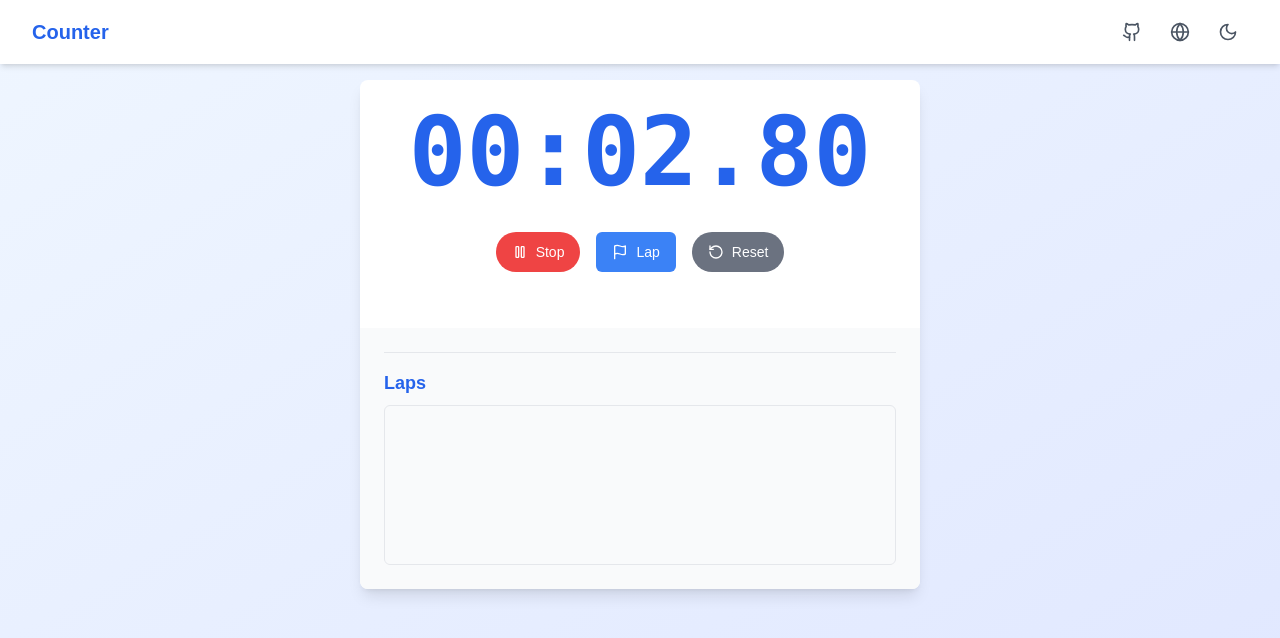
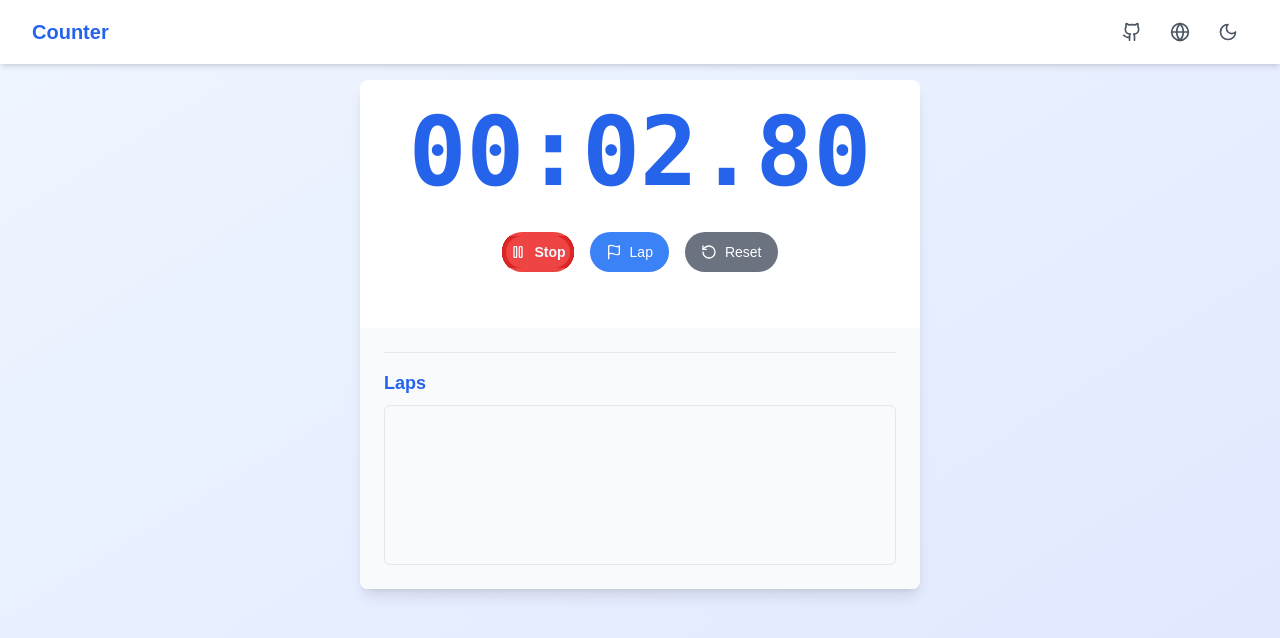
Before and after one commit to param-code/counter-app, a React (Vite) app: page / in a window 1280 px wide. Both pictures are taken after a click on the button "Start". Shown: the top 638 px of the page. Built offline with nearby package versions, Linux system fonts and the light colour scheme.

Commit message:
updated controls.jsx

```diff
--- a/src/components/controls.jsx
+++ b/src/components/controls.jsx
@@ -9,19 +9,46 @@ const Controls = ({ isRunning, handleStartStop, handleLap, handleReset }) => {
     <div className="flex flex-wrap justify-center gap-4 mb-6 sm:mb-8">
       <Button
         onClick={handleStartStop}
-        className={`w-full sm:w-auto flex-1 sm:flex-none px-4 py-2 rounded-full text-white font-medium transition-all duration-300 ease-in-out ${isRunning
-            ? 'bg-red-500 hover:bg-red-600 active:bg-red-700 dark:bg-red-600 dark:hover:bg-red-700 dark:active:bg-red-800'
-            : 'bg-green-500 hover:bg-green-600 active:bg-green-700 dark:bg-green-600 dark:hover:bg-green-700 dark:active:bg-green-800'
+        // className={`w-full sm:w-auto flex-1 sm:flex-none px-4 py-2 rounded-full text-white font-medium transition-all duration-300 ease-in-out ${isRunning
+        //   ? 'bg-red-500 hover:bg-red-600 active:bg-red-700 dark:bg-red-600 dark:hover:bg-red-700 dark:active:bg-red-800'
+        //   : 'bg-green-500 hover:bg-green-600 active:bg-green-700 dark:bg-green-600 dark:hover:bg-green-700 dark:active:bg-green-800'
+        //   }`}
+
+        className={`w-full sm:w-auto flex-1 sm:flex-none px-4 py-2 rounded-full relative border hover:border-green-600 duration-500 group cursor-pointer text-sky-50  overflow-hidden h-15 w-56 bg-green-800 p-2 flex justify-center items-center font-extrabold ${isRunning
+          ? 'bg-red-500 hover:bg-red-600 active:bg-red-700 dark:bg-red-600 dark:hover:bg-red-700 dark:active:bg-red-800'
+          : 'bg-green-500 hover:bg-green-600 active:bg-green-700 dark:bg-green-600 dark:hover:bg-green-700 dark:active:bg-green-800'
           }`}
       >
-        {isRunning ? <Pause className="mr-2 h-4 w-4" /> : <Play className="mr-2 h-4 w-4" />}
-        {isRunning ? 'Stop' : 'Start'}
+        {isRunning ?
+        (<><div className="absolute z-10 w-48 h-8 rounded-full group-hover:scale-150 transition-all  duration-500 ease-in-out bg-red-900 delay-150 group-hover:delay-75"></div>
+          <div className="absolute z-10 w-40 h-8 rounded-full group-hover:scale-150 transition-all  duration-500 ease-in-out bg-red-800 delay-150 group-hover:delay-100"></div>
+          <div className="absolute z-10 w-32 h-8 rounded-full group-hover:scale-150 transition-all  duration-500 ease-in-out bg-red-700 delay-150 group-hover:delay-150"></div>
+          <div className="absolute z-10 w-24 h-8 rounded-full group-hover:scale-150 transition-all  duration-500 ease-in-out bg-red-600 delay-150 group-hover:delay-200"></div>
+          <div className="absolute z-10 w-16 h-8 rounded-full group-hover:scale-150 transition-all  duration-500 ease-in-out bg-red-500 delay-150 group-hover:delay-300"></div>
+          <Pause className="z-10 mr-2 h-4 w-4" />
+          <span className='z-10'>Stop</span>
+          </>)
+          :
+          (<><div className="absolute z-10 w-15 h-18 rounded-full group-hover:scale-150 transition-all  duration-500 ease-in-out bg-green-900 delay-150 group-hover:delay-75"></div>
+            <div className="absolute z-10 w-4 h-18 rounded-full group-hover:scale-150 transition-all  duration-500 ease-in-out bg-green-800 delay-150 group-hover:delay-100"></div>
+            <div className="absolute z-10 w-3 h-18 rounded-full group-hover:scale-150 transition-all  duration-500 ease-in-out bg-green-700 delay-150 group-hover:delay-150"></div>
+            <div className="absolute z-10 w-2 h-18 rounded-full group-hover:scale-150 transition-all  duration-500 ease-in-out bg-green-600 delay-150 group-hover:delay-200"></div>
+            <div className="absolute z-10 w-1 h-18 rounded-full group-hover:scale-150 transition-all  duration-500 ease-in-out bg-green-500 delay-150 group-hover:delay-300"></div>
+            <Play className="z-10 mr-2 h-4 w-4" />
+            <span className='z-10'>Start</span>
+            </>)
+        }
+
       </Button>
+
+
+
+
       <Button
         onClick={handleLap}
         disabled={!isRunning}
         // className="w-full sm:w-auto flex-1 sm:flex-none px-4 py-2 rounded-full bg-blue-500 hover:bg-blue-600 active:bg-blue-700 dark:bg-blue-600 dark:hover:bg-blue-700 dark:active:bg-blue-800  font-medium transition-all duration-300 ease-in-out disabled:opacity-50 disabled:cursor-not-allowed"
-        className="w-full sm:w-auto flex-1 sm:flex-none rounded-full px-4 py-2 bg-blue-500 text-green-400  text-white border-rounded  border-blue-400 border-b-4 font-medium overflow-hidden relative px-4 py-2 rounded-md hover:brightness-150 hover:border-t-4 hover:border-b active:opacity-75 outline-none duration-300 group dark:hover:bg-blue-700"
+        className="w-full sm:w-auto flex-1 sm:flex-none rounded-full px-4 py-2 bg-blue-500 text-green-400  text-white border-rounded  border-blue-400 border-b-4 font-medium overflow-hidden relative px-4 py-2 hover:brightness-150 hover:border-t-4 hover:border-b active:opacity-75 outline-none duration-300 group dark:hover:bg-blue-700"
       >
         <Flag className="mr-2 h-4 w-4" />
         <span className="bg-blue-500 shadow-blue-500 absolute -top-[150%] left-0 inline-flex w-80 h-[5px] rounded-md opacity-50 group-hover:top-[150%] duration-500 shadow-[0_0_10px_10px_rgba(0,0,0,0.3)]"></span>
```
